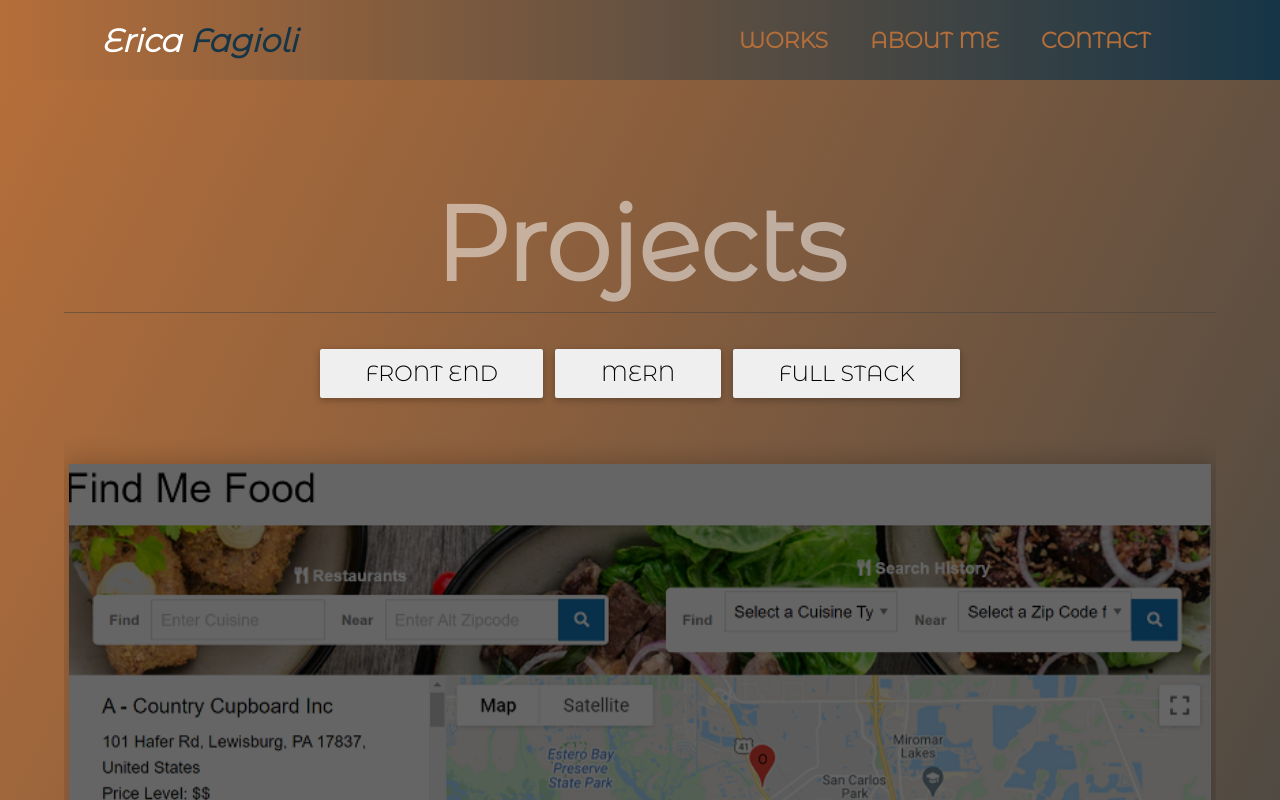
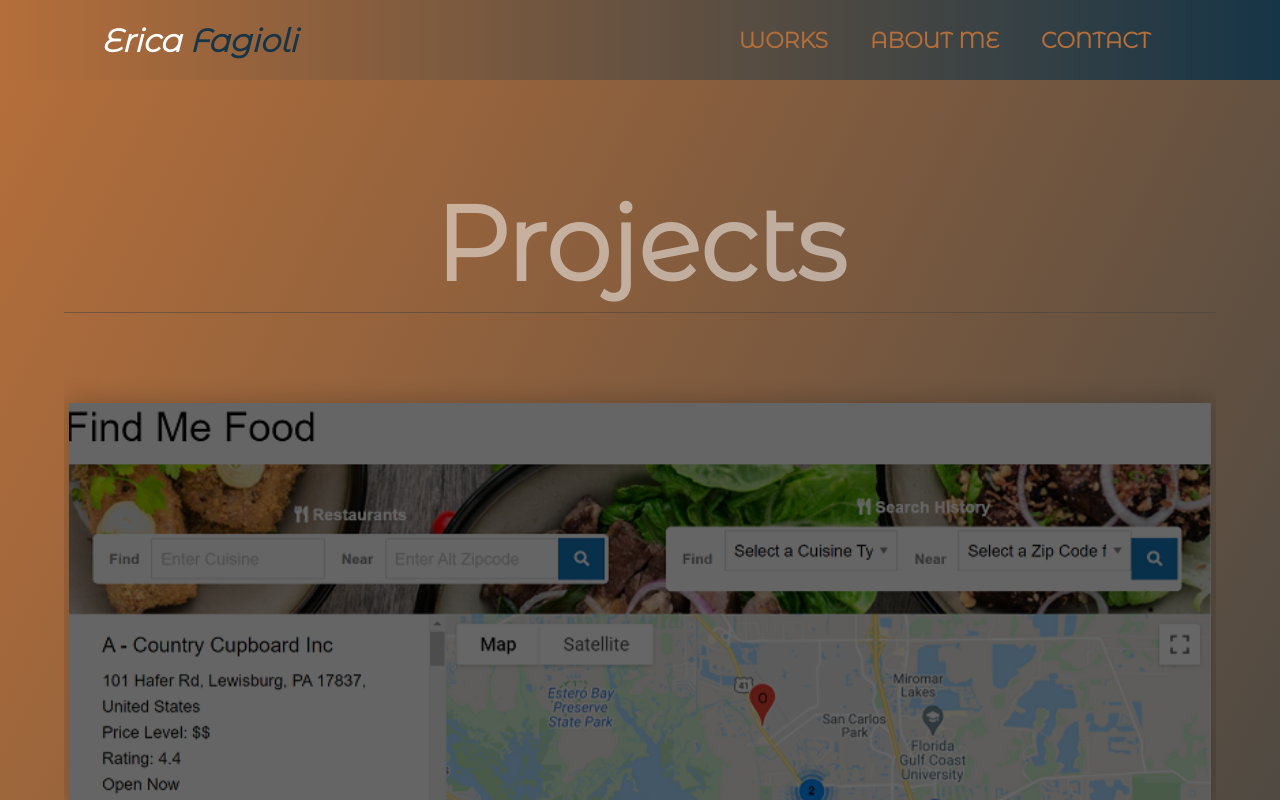
Before and after one commit to efagioli01/react-portfolio, a React (Create React App) app: page /works in a window 1280 px wide. Shown: the top 800 px of the page. Built offline with nearby package versions, Linux system fonts and the light colour scheme.

Commit message:
removed works buttons

```diff
--- a/src/components/pages/Works.js
+++ b/src/components/pages/Works.js
@@ -34,9 +34,9 @@ export default function Works() {
 
                     <div class="main-content">
                         <menu id="buttons-menu">
-                            <button><a className="btns" buttonStyle="btn--outline" buttonSize='btn--large' href="/works" target="_blank">FRONT END</a></button>
+                            {/* <button><a className="btns" buttonStyle="btn--outline" buttonSize='btn--large' href="/works" target="_blank">FRONT END</a></button>
                             <button><a className="btns" buttonStyle="btn--outline" buttonSize='btn--large' href="/works" target="_blank">MERN</a></button>
-                            <button><a className="btns" buttonStyle="btn--outline" buttonSize='btn--large' href="/works" target="_blank">FULL STACK</a></button>
+                            <button><a className="btns" buttonStyle="btn--outline" buttonSize='btn--large' href="/works" target="_blank">FULL STACK</a></button> */}
 
                         </menu>
 
```
